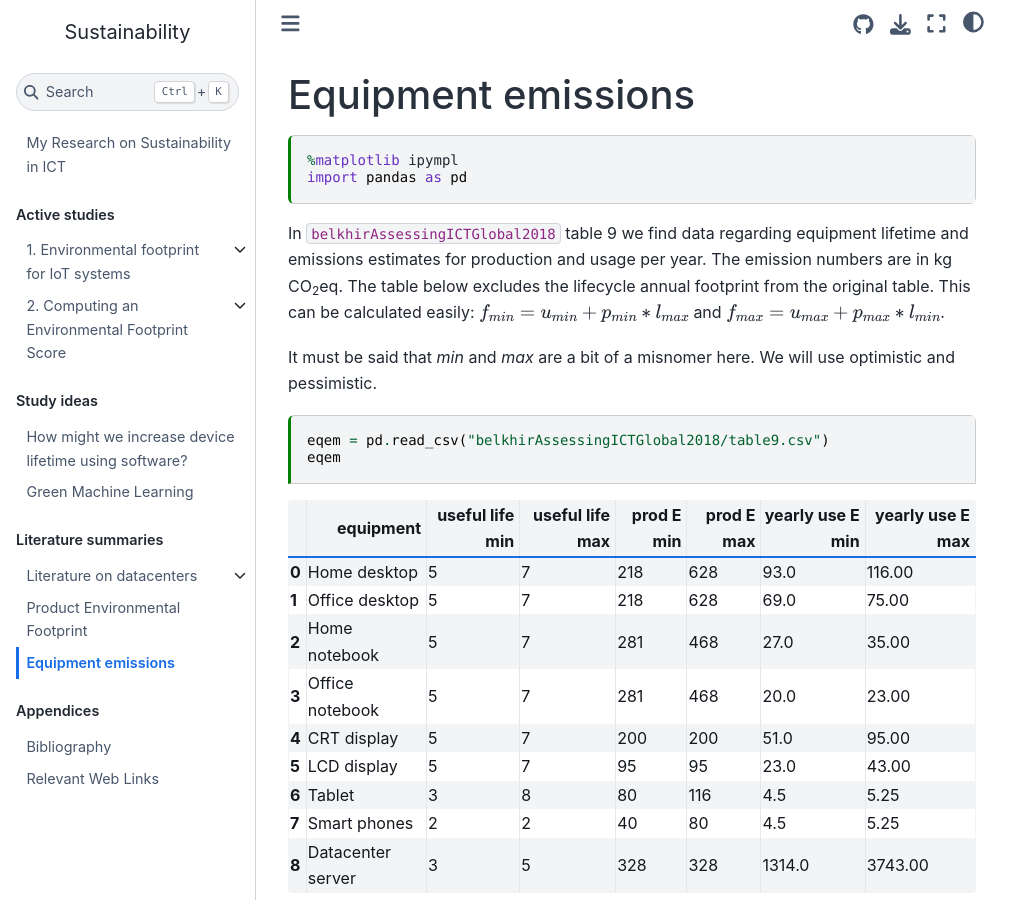
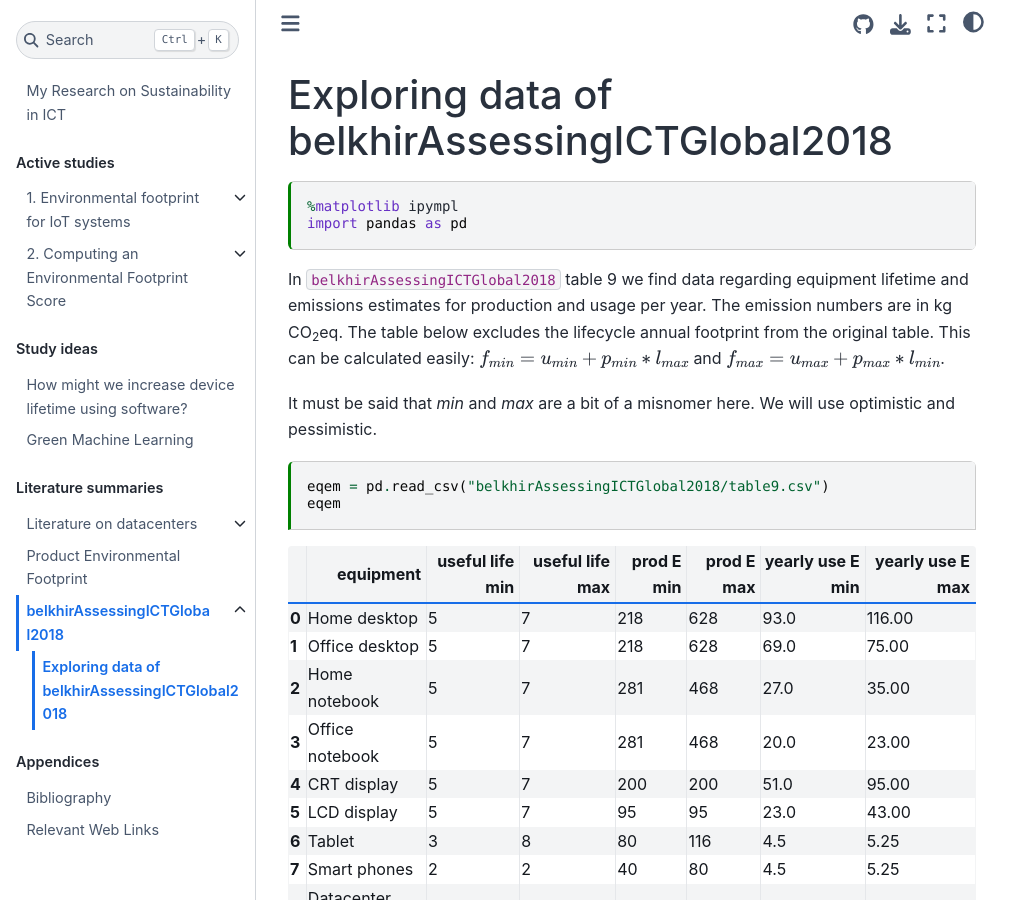
Before and after one commit to WimYedema/sustainability, a Jupyter Book: the page built from doc/summaries/belkhir2018.ipynb, in a window 1280 px wide and 900 px high. Shown: the whole window, without its empty margins (0-1031 px from the left). Built offline with Jupyter Book 1.0.4 settings and Sphinx 7.4.7 and the Sphinx Book theme 1.1.4, drawn with Linux system fonts in a browser that asks for light colours; comment, search, counter and statistics services are not loaded; cross-references to code outside the pages are shown as plain code; some of the changed text lies outside the part shown.

````diff
--- a/doc/_toc.yml
+++ b/doc/_toc.yml
@@ -32,7 +32,9 @@ parts:
     - file: summaries/datacenters/walshCarbonBenefitsCloud2020
     - file: summaries/datacenters/bizoCarbonReductionOpportunity2019
   - file: summaries/pef
-  - file: summaries/belkhir2018
+  - file: summaries/belkhirAssessingICTGlobal2018
+    sections:
+    - file: summaries/belkhir2018
 - caption: Appendices
   chapters:
   - file: bibliography
--- /dev/null
+++ b/doc/summaries/belkhirAssessingICTGlobal2018.md
@@ -0,0 +1,7 @@
+# belkhirAssessingICTGlobal2018
+
+```{bibliography}
+:filter: key == "belkhirassessingictglobal2018"
+```
+
+[Exploration of the data](./belkhir2018)
````
Also changed, not shown: README.md (+6 -0 lines), doc/summaries/belkhir2018.ipynb.
